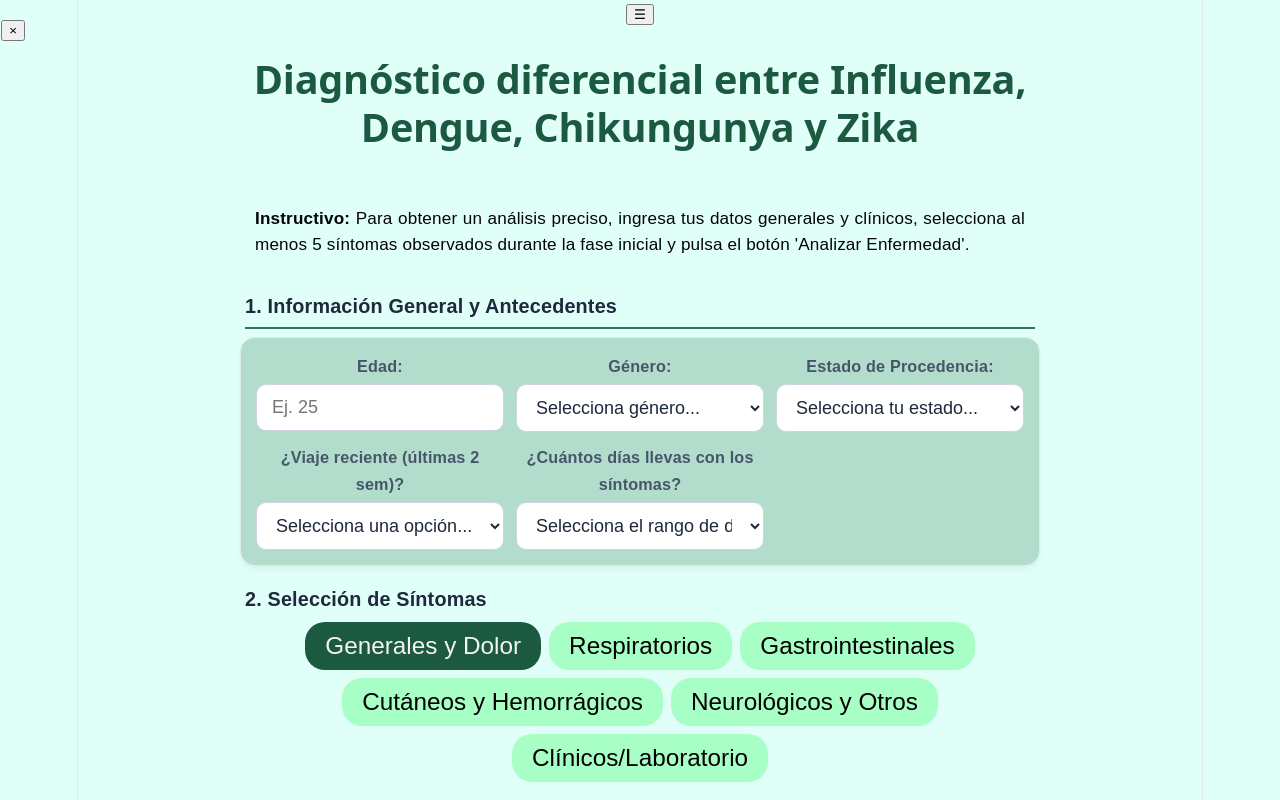
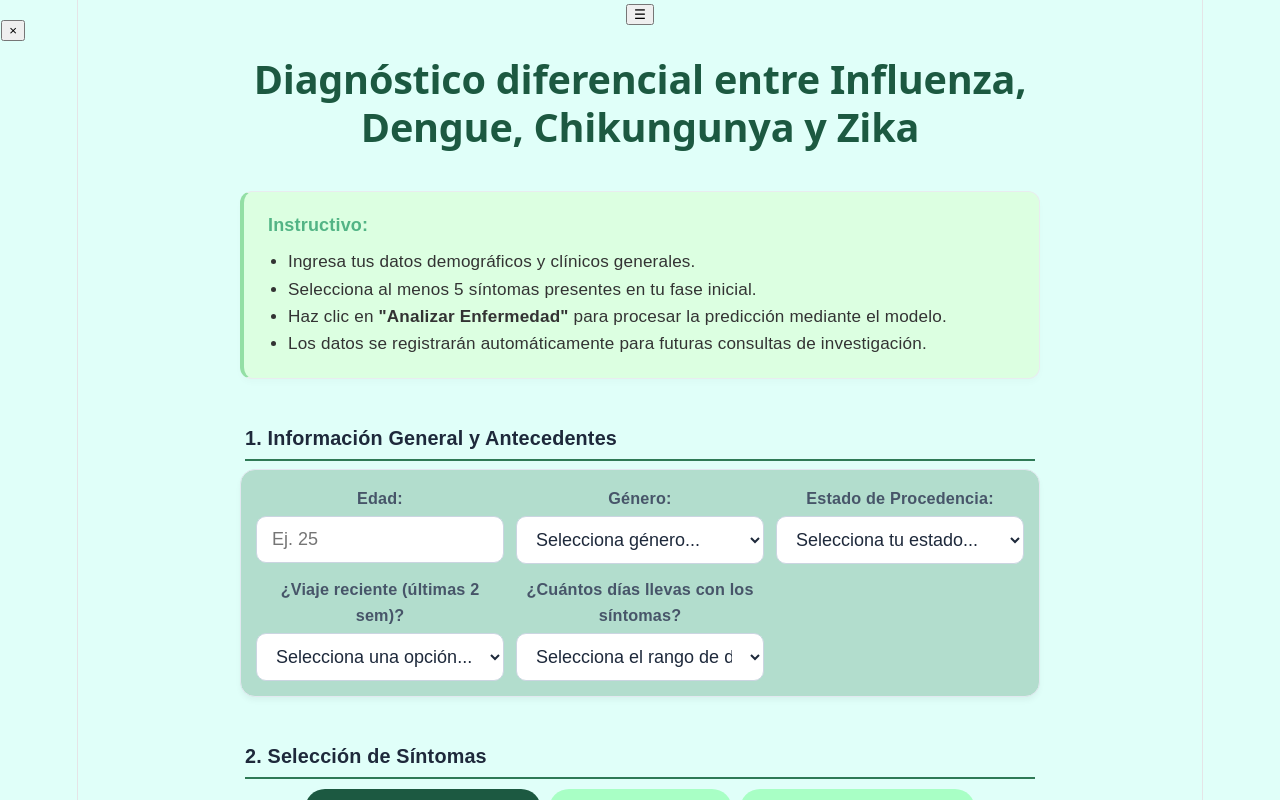
Before and after one commit to JimenaMV21/Diagnostico_Diferencial_Red, a React (Vite) app: page / in a window 1280 px wide. Shown: the top 800 px of the page. Built offline with nearby package versions, Linux system fonts and the light colour scheme.

Commit message:
Corecccion del TestModel.jsx

```diff
--- a/src/TestModel.jsx
+++ b/src/TestModel.jsx
@@ -102,9 +102,33 @@ export default function TestModel() {
         Diagnóstico diferencial entre Influenza, Dengue, Chikungunya y Zika
       </h2>
 
-      <p className="mensaje-box3" style={{ padding: '15px', borderRadius: '15px', color: '#040404', fontSize: '0.95rem', maxWidth:'800px', width: '100%', textAlign: 'justify', margin: '10px 0 20px 0', boxSizing: 'border-box' }}>
-        <strong>Instructivo: </strong> Para obtener un análisis preciso, ingresa tus datos generales y clínicos, selecciona al menos 5 síntomas observados durante la fase inicial y pulsa el botón 'Analizar Enfermedad'.
-      </p>
+      <div className="mensaje-box3" style={{
+    backgroundColor: '#dcffe1',
+    border: '1px solid #e9ecef',
+    borderLeft: '4px solid #93dfa5',
+    padding: '20px 24px',
+    borderRadius: '12px',
+    color: '#333333',
+    fontSize: '0.95rem',
+    maxWidth: '800px',
+    width: '100%',
+    textAlign: 'left',
+    margin: '10px 0 20px 0',
+    boxSizing: 'border-box',
+    boxShadow: '0 4px 6px rgba(0, 0, 0, 0.02)'
+}}>
+    <strong style={{ display: 'block', marginBottom: '10px', fontSize: '1rem', color: '#52b485' }}>
+        Instructivo:
+    </strong>
+    <ul style={{ margin: 0, paddingLeft: '20px', lineHeight: '1.6' }}>
+        <li>Ingresa tus datos demográficos y clínicos generales.</li>
+        <li>Selecciona al menos 5 síntomas presentes en tu fase inicial.</li>
+        <li>Haz clic en <strong>"Analizar Enfermedad"</strong> para procesar la predicción mediante el modelo.</li>
+        <li>Los datos se registrarán automáticamente para futuras consultas de investigación.</li>
+    </ul>
+</div>
+
+<br />
 
       <div style={{ maxWidth: '800px', width: '100%', textAlign: 'left', marginBottom: '8px', boxSizing: 'border-box', padding: '0 5px' }}>
         <h3 style={{ margin: '0', fontSize: '1.1rem', color: '#1e293b', borderBottom: '2px solid #2f7a56', paddingBottom: '8px' }}>
@@ -194,8 +218,14 @@ export default function TestModel() {
         </div>
       </div>
 
+      <br />
+
       <div style={{ maxWidth: '800px', width: '100%', textAlign: 'left', marginBottom: '10px', boxSizing: 'border-box', padding: '0 5px' }}>
-        <h3 style={{ margin: '0', fontSize: '1.1rem', color: '#1e293b' }}>2. Selección de Síntomas</h3>
+
+        <h3 style={{ margin: '0', fontSize: '1.1rem', color: '#1e293b', borderBottom: '2px solid #2f7a56', paddingBottom: '8px' }}>
+          2. Selección de Síntomas
+        </h3>
+
       </div>
 
       <div className="menu-pestanas" style={{ display: 'flex', justifyContent: 'center', flexWrap: 'wrap', gap: '8px', width: '100%', maxWidth: '800px', boxSizing: 'border-box' }}>
```
